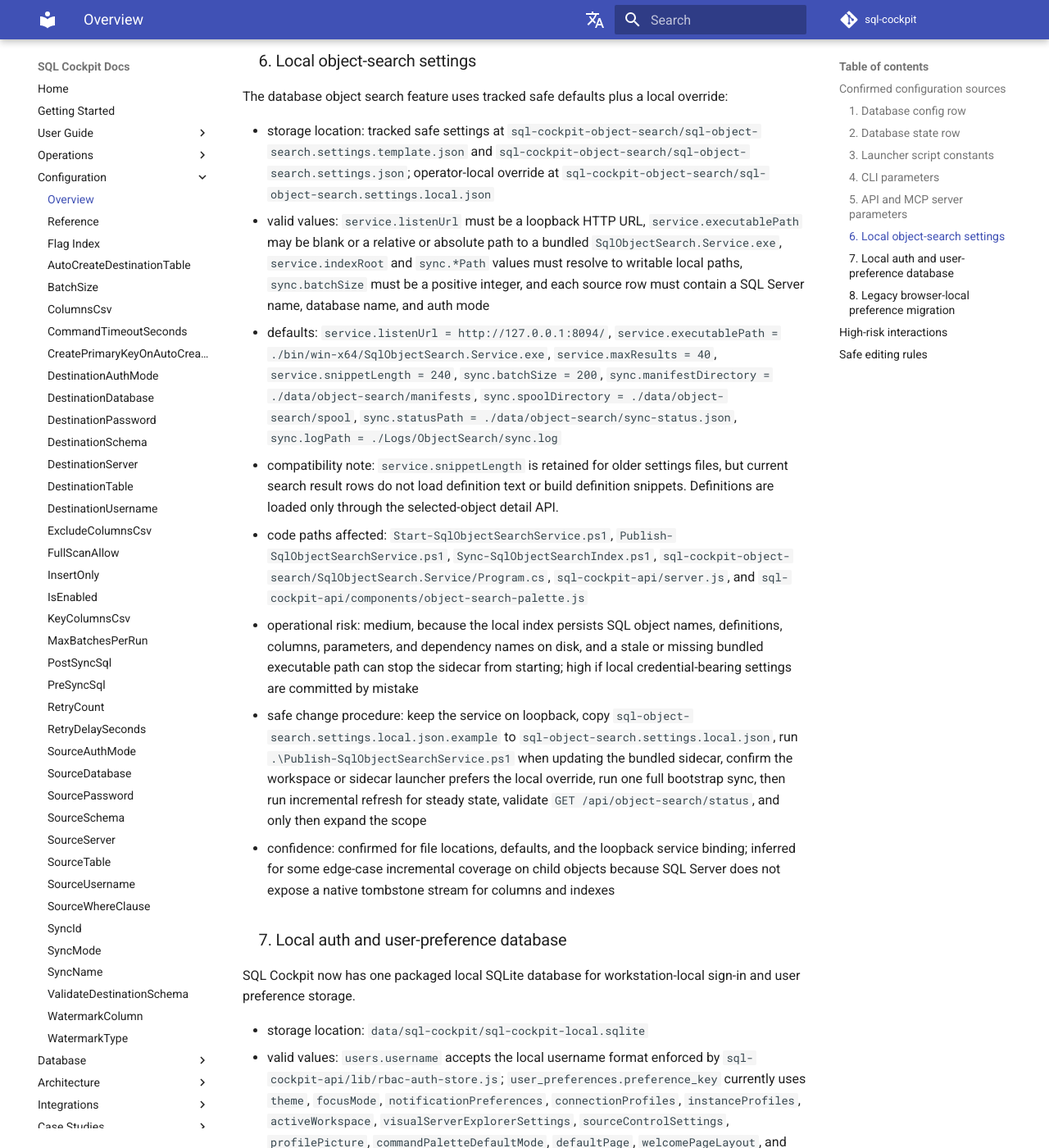
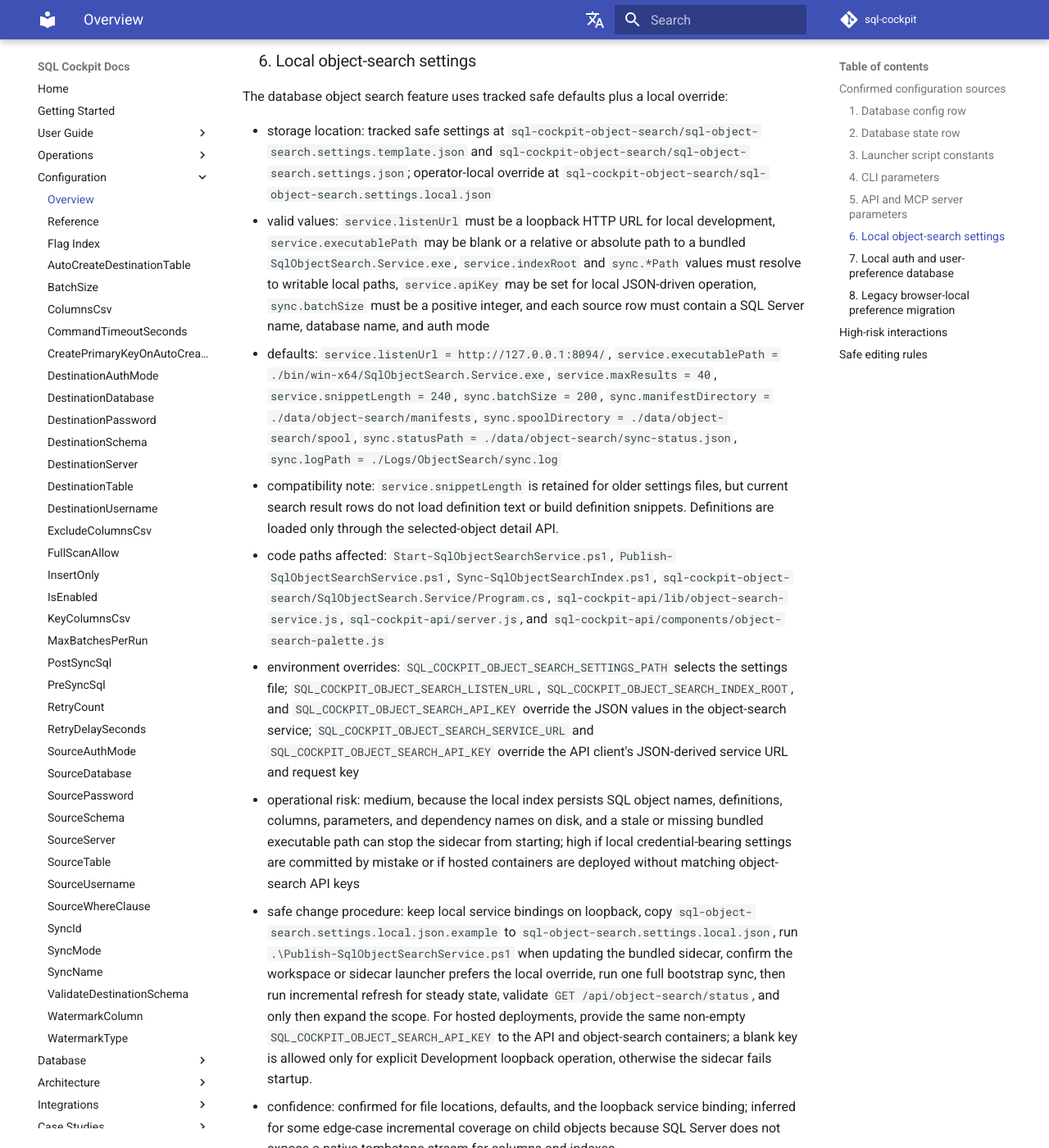
Before and after one commit to sql-cockpit/sql-cockpit-docs-source, an MkDocs documentation site: the page built from docs/configuration/overview.md, in a window 1280 px wide and 1400 px high, scrolled down 3196 px. Shown: the whole window at 82% size. Built offline with MkDocs 1.6.1 and Material for MkDocs 9.7.7, drawn with Linux system fonts in a browser that asks for light colours; comment, search, counter and statistics services are not loaded; the version menu is left out.

Commit message:
Document object search hosted secret handling

```diff
--- a/docs/configuration/overview.md
+++ b/docs/configuration/overview.md
@@ -96,17 +96,19 @@
 - storage location:
   tracked safe settings at `sql-cockpit-object-search/sql-object-search.settings.template.json` and `sql-cockpit-object-search/sql-object-search.settings.json`; operator-local override at `sql-cockpit-object-search/sql-object-search.settings.local.json`
 - valid values:
-  `service.listenUrl` must be a loopback HTTP URL, `service.executablePath` may be blank or a relative or absolute path to a bundled `SqlObjectSearch.Service.exe`, `service.indexRoot` and `sync.*Path` values must resolve to writable local paths, `sync.batchSize` must be a positive integer, and each source row must contain a SQL Server name, database name, and auth mode
+  `service.listenUrl` must be a loopback HTTP URL for local development, `service.executablePath` may be blank or a relative or absolute path to a bundled `SqlObjectSearch.Service.exe`, `service.indexRoot` and `sync.*Path` values must resolve to writable local paths, `service.apiKey` may be set for local JSON-driven operation, `sync.batchSize` must be a positive integer, and each source row must contain a SQL Server name, database name, and auth mode
 - defaults:
   `service.listenUrl = http://127.0.0.1:8094/`, `service.executablePath = ./bin/win-x64/SqlObjectSearch.Service.exe`, `service.maxResults = 40`, `service.snippetLength = 240`, `sync.batchSize = 200`, `sync.manifestDirectory = ./data/object-search/manifests`, `sync.spoolDirectory = ./data/object-search/spool`, `sync.statusPath = ./data/object-search/sync-status.json`, `sync.logPath = ./Logs/ObjectSearch/sync.log`
 - compatibility note:
   `service.snippetLength` is retained for older settings files, but current search result rows do not load definition text or build definition snippets. Definitions are loaded only through the selected-object detail API.
 - code paths affected:
-  `Start-SqlObjectSearchService.ps1`, `Publish-SqlObjectSearchService.ps1`, `Sync-SqlObjectSearchIndex.ps1`, `sql-cockpit-object-search/SqlObjectSearch.Service/Program.cs`, `sql-cockpit-api/server.js`, and `sql-cockpit-api/components/object-search-palette.js`
+  `Start-SqlObjectSearchService.ps1`, `Publish-SqlObjectSearchService.ps1`, `Sync-SqlObjectSearchIndex.ps1`, `sql-cockpit-object-search/SqlObjectSearch.Service/Program.cs`, `sql-cockpit-api/lib/object-search-service.js`, `sql-cockpit-api/server.js`, and `sql-cockpit-api/components/object-search-palette.js`
+- environment overrides:
+  `SQL_COCKPIT_OBJECT_SEARCH_SETTINGS_PATH` selects the settings file; `SQL_COCKPIT_OBJECT_SEARCH_LISTEN_URL`, `SQL_COCKPIT_OBJECT_SEARCH_INDEX_ROOT`, and `SQL_COCKPIT_OBJECT_SEARCH_API_KEY` override the JSON values in the object-search service; `SQL_COCKPIT_OBJECT_SEARCH_SERVICE_URL` and `SQL_COCKPIT_OBJECT_SEARCH_API_KEY` override the API client's JSON-derived service URL and request key
 - operational risk:
-  medium, because the local index persists SQL object names, definitions, columns, parameters, and dependency names on disk, and a stale or missing bundled executable path can stop the sidecar from starting; high if local credential-bearing settings are committed by mistake
+  medium, because the local index persists SQL object names, definitions, columns, parameters, and dependency names on disk, and a stale or missing bundled executable path can stop the sidecar from starting; high if local credential-bearing settings are committed by mistake or if hosted containers are deployed without matching object-search API keys
 - safe change procedure:
-  keep the service on loopback, copy `sql-object-search.settings.local.json.example` to `sql-object-search.settings.local.json`, run `.\Publish-SqlObjectSearchService.ps1` when updating the bundled sidecar, confirm the workspace or sidecar launcher prefers the local override, run one full bootstrap sync, then run incremental refresh for steady state, validate `GET /api/object-search/status`, and only then expand the scope
+  keep local service bindings on loopback, copy `sql-object-search.settings.local.json.example` to `sql-object-search.settings.local.json`, run `.\Publish-SqlObjectSearchService.ps1` when updating the bundled sidecar, confirm the workspace or sidecar launcher prefers the local override, run one full bootstrap sync, then run incremental refresh for steady state, validate `GET /api/object-search/status`, and only then expand the scope. For hosted deployments, provide the same non-empty `SQL_COCKPIT_OBJECT_SEARCH_API_KEY` to the API and object-search containers; a blank key is allowed only for explicit Development loopback operation, otherwise the sidecar fails startup.
 - confidence:
   confirmed for file locations, defaults, and the loopback service binding; inferred for some edge-case incremental coverage on child objects because SQL Server does not expose a native tombstone stream for columns and indexes
 
```
